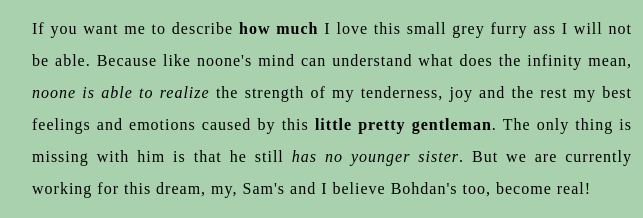
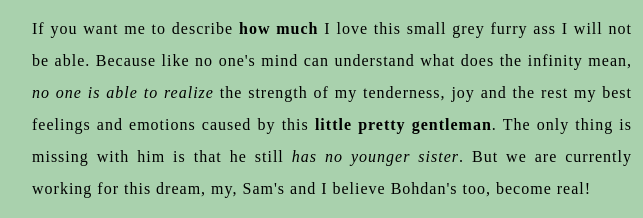
Before and after one commit to MashaFedorenko/Sam-Kurduchenko, a plain HTML site: page index.html in a window 1280 px wide. Shown: the part 1029-1247 px from the top of the page, 308-951 px from the left. Drawn offline with Linux system fonts and the light colour scheme; a web font is replaced by a local one.

Commit message:
fix text

```diff
--- a/index.html
+++ b/index.html
@@ -24,7 +24,7 @@
 		<li>Eye-color: Green</li>
 	</ul>
 
-	<p>If you want me to describe <strong>how much</strong> I love this small grey furry ass I will not be able. Because like noone's mind can understand what does the infinity mean, <em>noone is able to realize</em> the strength of my tenderness, joy and the rest my best feelings and emotions caused by this <strong>little pretty gentleman</strong>. The only thing is missing with him is that he still <em>has no younger sister</em>. But we are currently working for this dream, my, Sam's and I believe Bohdan's too, become real!</p>
+	<p>If you want me to describe <strong>how much</strong> I love this small grey furry ass I will not be able. Because like no one's mind can understand what does the infinity mean, <em>no one is able to realize</em> the strength of my tenderness, joy and the rest my best feelings and emotions caused by this <strong>little pretty gentleman</strong>. The only thing is missing with him is that he still <em>has no younger sister</em>. But we are currently working for this dream, my, Sam's and I believe Bohdan's too, become real!</p>
 
 	<p>P.S.: By the way, this is <a href="https://www.instagram.com/p/CXbk8IaNYC6/?igshid=YmMyMTA2M2Y=" title="Tiny boy" target="_blank"><em>the photo</em></a> of Sam's being 6-month old kitten, which melted our hearts and forced us to adopt him that beautiful grumpy day on the 19th of December 2021.</p>
 
```
